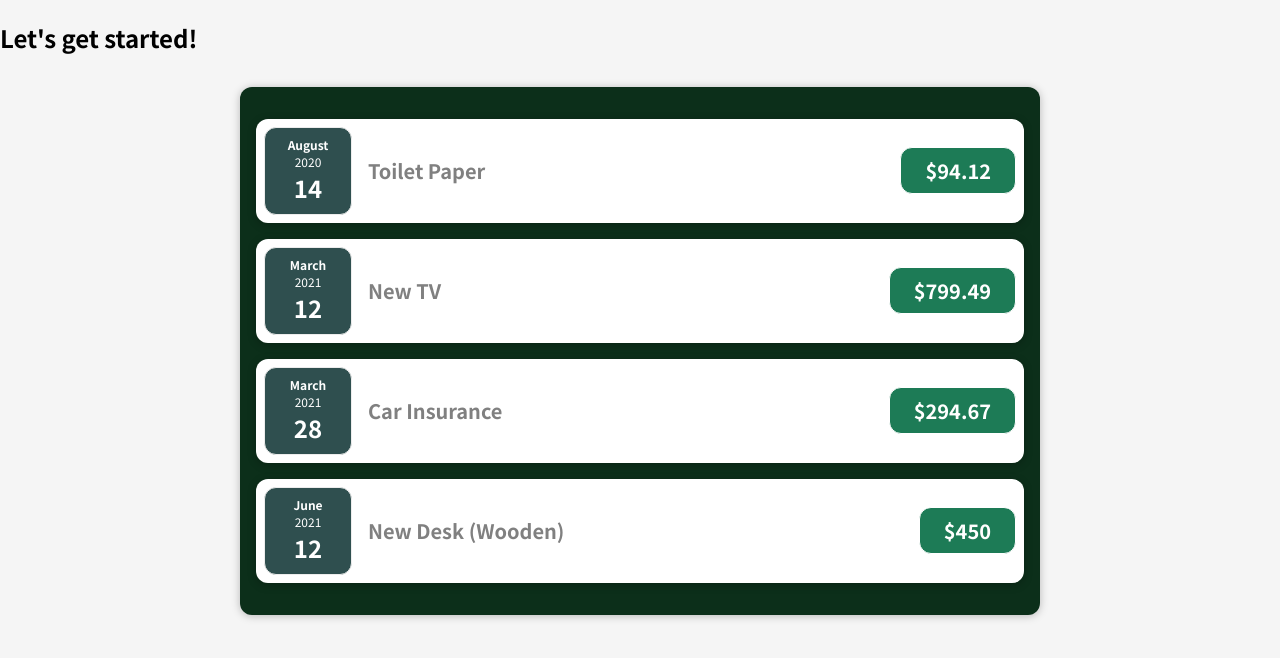
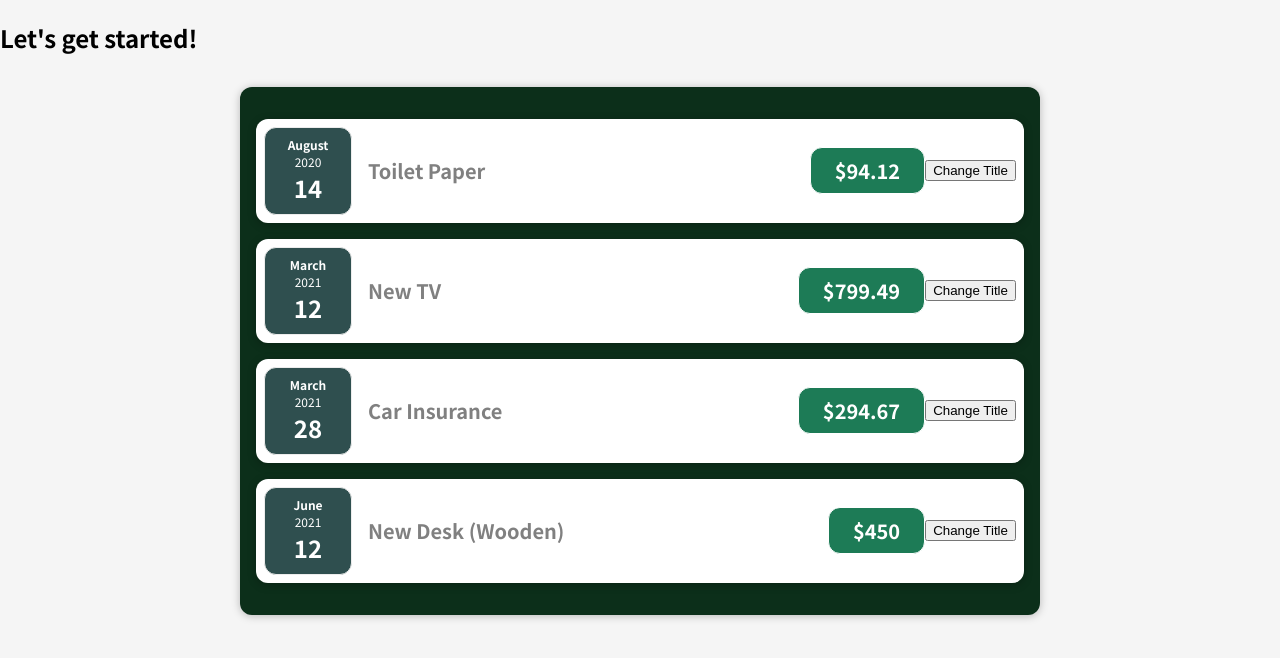
Before and after one commit to danilogiarlini/expense-tracker-app, a React (Create React App) app: page / in a window 1280 px wide. Shown: the top 658 px of the page. Built offline with nearby package versions, Linux system fonts and the light colour scheme.

Commit message:
useState implemented

```diff
--- a/src/components/Expenses/ExpenseItem.js
+++ b/src/components/Expenses/ExpenseItem.js
@@ -1,15 +1,25 @@
+import React, { useState } from 'react';
+
 import ExpenseDate from "./ExpenseDate";
 import Card from '../UI/Card';
 import "./ExpenseItem.css";
 
 const ExpenseItem = (props) => {
+  const [title, setTitle] = useState(props.title);
+
+  const clickHandler = () => {
+    setTitle('Updated!');
+    console.log(title);
+  };
+
   return (
     <Card className="expense-item">
       <ExpenseDate date={props.date}/>
       <div className="expense-item__description">
-        <h2>{props.title}</h2>
+        <h2>{title}</h2>
         <div className="expense-item__price">${props.amount}</div>
       </div>
+      <button onClick={clickHandler}>Change Title</button>
     </Card>
   );
 }
```
